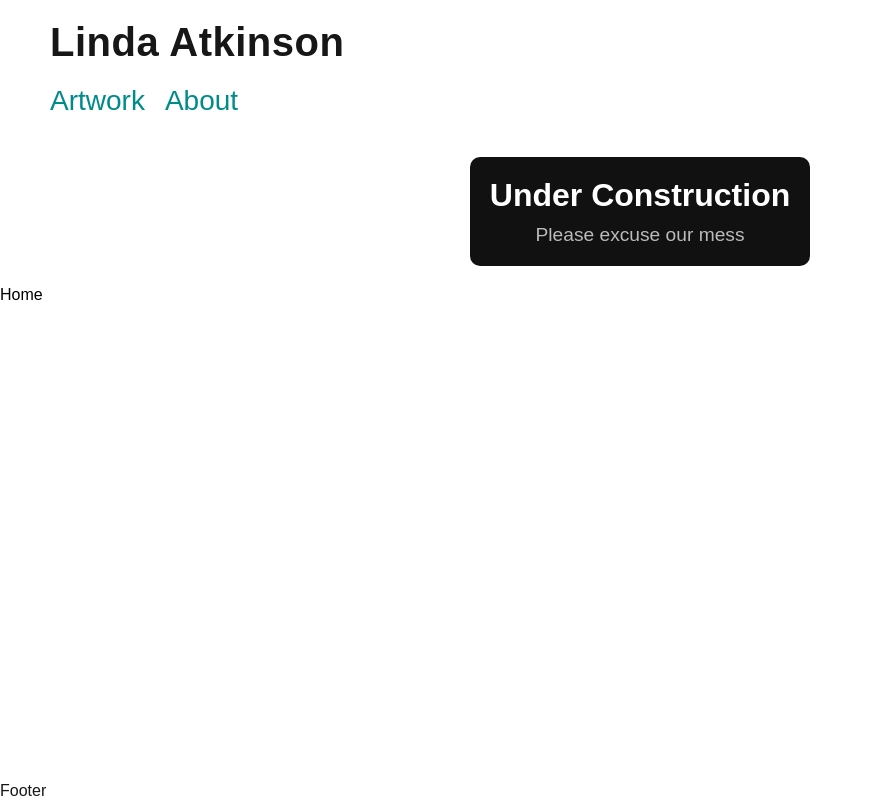
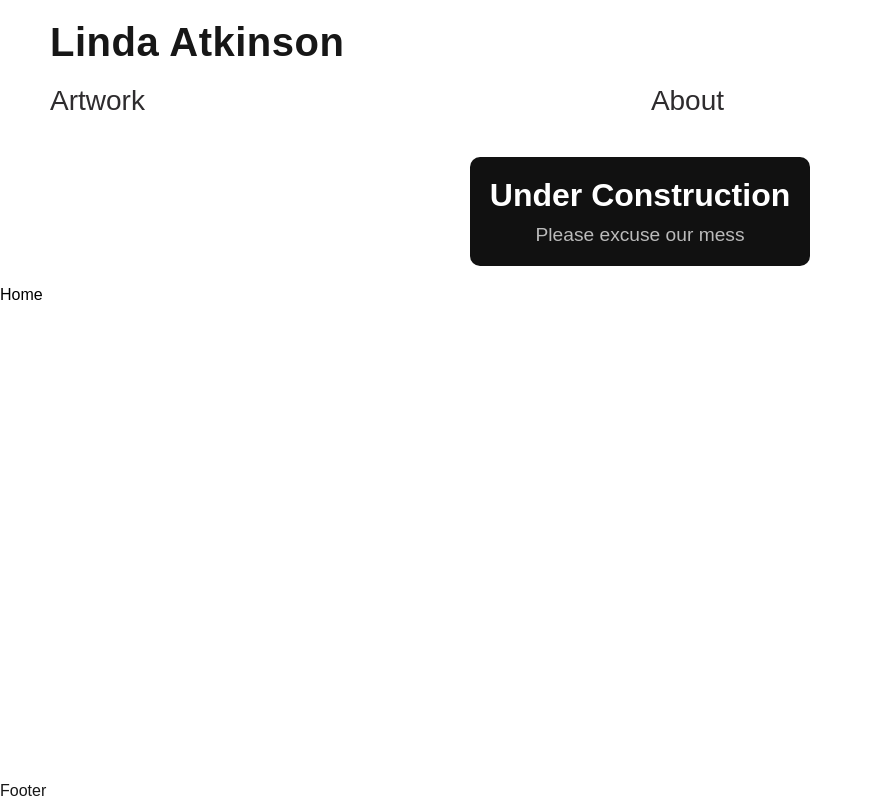
Before and after one commit to Jwilliams137/Atkinson-Art, a Next.js app: page / in a window 1280 px wide. Shown: the whole page, without its empty margins (0-872 px from the left). Built offline with nearby package versions, Linux system fonts and the light colour scheme; no server answers.

Commit message:
nav styles

```diff
--- a/components/Nav/Nav.module.css
+++ b/components/Nav/Nav.module.css
@@ -5,7 +5,7 @@
     display: flex;
     flex-direction: column;
     justify-content: flex-start;
-    align-items: flex-start;
+    align-items: stretch; /* Ensure the nav container takes full width */
     position: relative;
     z-index: 10;
   }
@@ -26,8 +26,8 @@
 
   .linkContainer {
     display: flex;
-    flex-direction: row;
-    gap: 30px;
+    justify-content: space-between; /* Spread the items across the width */
+    width: 100%; /* Ensure the container takes up the full width */
   }
 
   .linkList {
@@ -36,21 +36,23 @@
     list-style: none;
     margin: 0;
     padding: 0;
+    width: 100%; /* Ensure it takes up the full width */
   }
 
   .linkList li {
     margin-right: 20px;
+    flex-grow: 1; /* Allow items to grow and take space */
   }
 
   .link {
     cursor: pointer;
-    color: darkcyan;
+    color: rgb(46, 44, 46);
     text-decoration: none;
     font-size: 28px;
   }
 
   .link:hover {
-    color: chartreuse;
+    color: rgb(104, 10, 128);
     font-size: 29px;
   }
 
@@ -71,7 +73,7 @@
   .hamburger span {
     height: 3px;
     width: 25px;
-    background: darkcyan;
+    background: rgb(46, 44, 46);
     position: absolute;
     transition: all 0.3s ease;
   }
```
Also changed, not shown: components/Nav/Nav.jsx (line endings or trailing spaces). Lines whose indentation alone changed are shown as unchanged.
